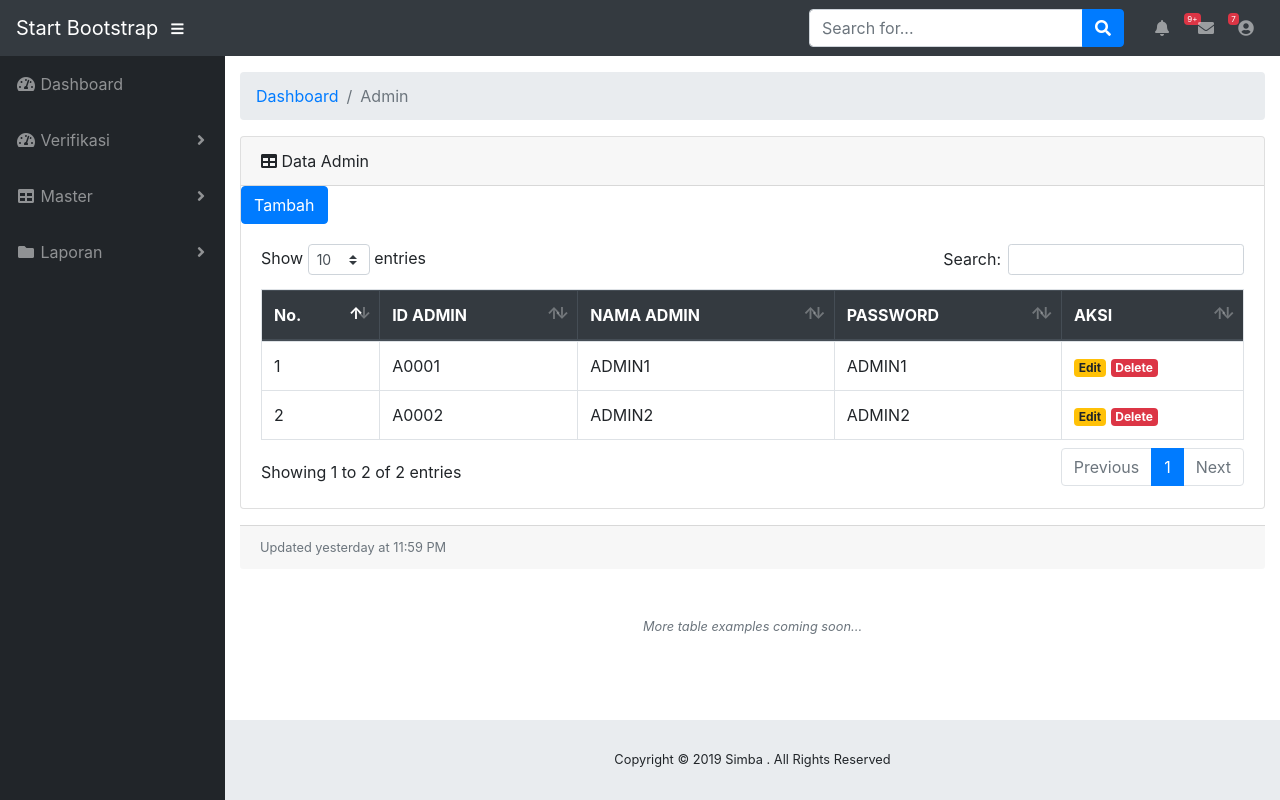
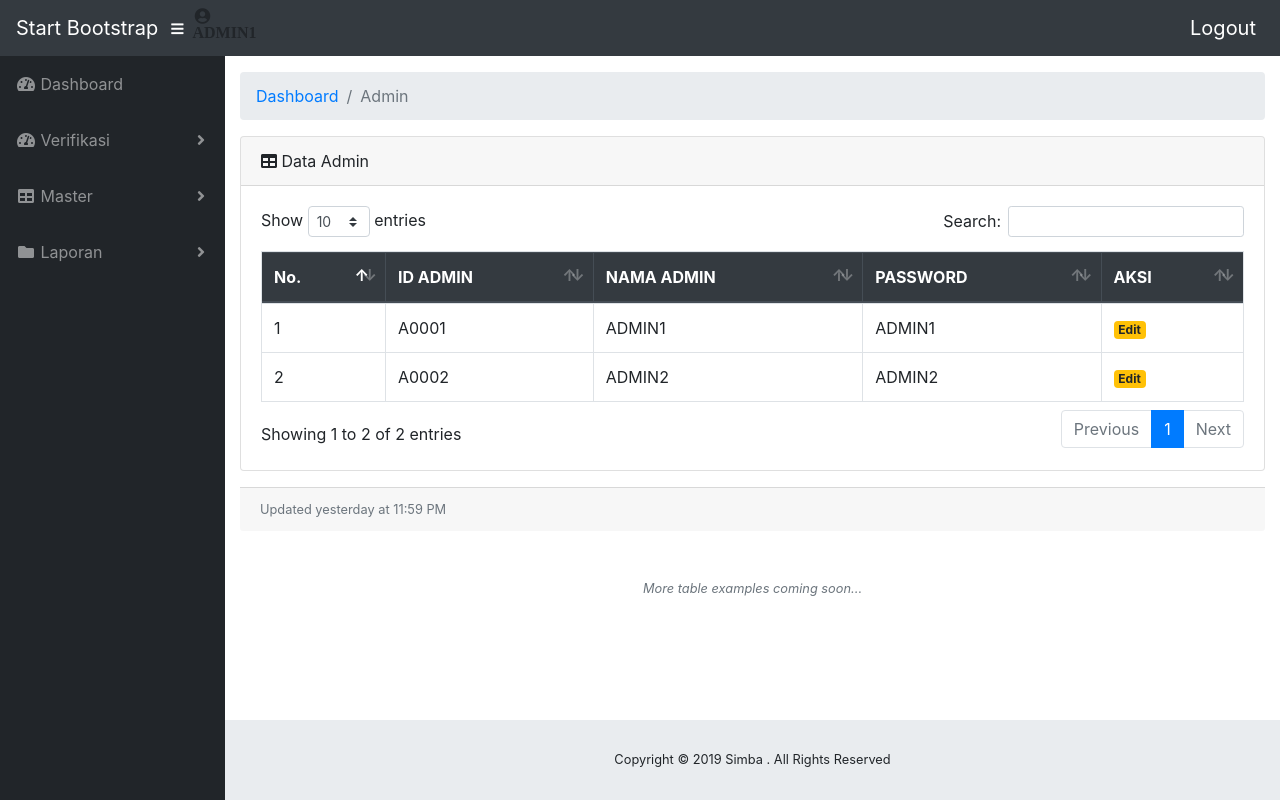
Before and after one commit to arifdestro/ProyekWeb, a PHP site: page /admin.php in a window 1280 px wide. Run offline with PHP 8.4, Linux system fonts and the light colour scheme; a user stored in the database is signed in; data comes from the database, SQL or seed files in the repository.

Commit message:
menghapus dan mengubah admin

```diff
--- a/Admin/admin.php
+++ b/Admin/admin.php
@@ -25,7 +25,6 @@ if(isset($_SESSION['admin_login'])){
                 <div class="card-header">
                 <i class="fas fa-table"></i>
                 Data Admin</div>
-                <div><a class="btn btn-primary" href="tambah_admin.php" role="button">Tambah</a></div>
                 <div class="card-body">
                 <div class="table-responsive">
                     <table class="table table-bordered" id="dataTable" width="100%" cellspacing="0">
@@ -58,7 +57,6 @@ if(isset($_SESSION['admin_login'])){
                                 <td>'.$data['PASSWORD_ADMIN'].'</td>
                                 <td>
                                     <a href="ubah_admin.php?ID_ADMIN='.$data['ID_ADMIN'].'" class="badge badge-warning">Edit</a>
-                                    <a href="hapus_admin.php?ID_ADMIN='.$data['ID_ADMIN'].'" class="badge badge-danger" onclick="return confirm(\'Yakin ingin menghapus data ini?\')">Delete</a>
                                 </td>
                             </tr>
                             ';
--- a/Admin/css/style.css
+++ b/Admin/css/style.css
@@ -139,7 +139,7 @@ button.social-signin {
   left :400px;
   border: none;
   border-radius: 12px;
-  color:rgb(74, 91, 247) ;
+  color:wheat ;
   font-family: 'Roboto', sans-serif;
   font-weight: 500;
   font-size: 18px;
@@ -159,6 +159,6 @@ button.social-signin:active {
 }
 
 button.social-signin.facebook {
-  background: #0f3b43;
+  background: black;
   text-decoration: none;
 }
--- a/Admin/includes/header.php
+++ b/Admin/includes/header.php
@@ -42,55 +42,21 @@ $ID_ADMIN = $data_admin['ID_ADMIN'];
         <i class="fas fa-bars"></i>
         </button>
 
-        <!-- Navbar Search -->
-        <form class="d-none d-md-inline-block form-inline ml-auto mr-0 mr-md-3 my-2 my-md-0">
-        <div class="input-group">
-            <input type="text" class="form-control" placeholder="Search for..." aria-label="Search" aria-describedby="basic-addon2">
-            <div class="input-group-append">
-            <button class="btn btn-primary" type="button">
-                <i class="fas fa-search"></i>
-            </button>
+         <!-- Navbar Admin -->
+         <div class="input-group">
+
+            <i class="fas fa-user-circle fa-fw"><label><?= $NAMA_ADMIN?></label></i>
+
             </div>
-        </div>
-        </form>
+
 
         <!-- Navbar -->
         <ul class="navbar-nav ml-auto ml-md-0">
-        <li class="nav-item dropdown no-arrow mx-1">
-            <a class="nav-link dropdown-toggle" href="#" id="alertsDropdown" role="button" data-toggle="dropdown" aria-haspopup="true" aria-expanded="false">
-            <i class="fas fa-bell fa-fw"></i>
-            <span class="badge badge-danger">9+</span>
-            </a>
-            <div class="dropdown-menu dropdown-menu-right" aria-labelledby="alertsDropdown">
-            <a class="dropdown-item" href="#">Action</a>
-            <a class="dropdown-item" href="#">Another action</a>
-            <div class="dropdown-divider"></div>
-            <a class="dropdown-item" href="#">Something else here</a>
-            </div>
-        </li>
-        <li class="nav-item dropdown no-arrow mx-1">
-            <a class="nav-link dropdown-toggle" href="#" id="messagesDropdown" role="button" data-toggle="dropdown" aria-haspopup="true" aria-expanded="false">
-            <i class="fas fa-envelope fa-fw"></i>
-            <span class="badge badge-danger">7</span>
-            </a>
-            <div class="dropdown-menu dropdown-menu-right" aria-labelledby="messagesDropdown">
-            <a class="dropdown-item" href="#">Action</a>
-            <a class="dropdown-item" href="#">Another action</a>
-            <div class="dropdown-divider"></div>
-            <a class="dropdown-item" href="#">Something else here</a>
-            </div>
-        </li>
-        <li class="nav-item dropdown no-arrow">
-            <a class="nav-link dropdown-toggle" href="#" id="userDropdown" role="button" data-toggle="dropdown" aria-haspopup="true" aria-expanded="false">
-            <i class="fas fa-user-circle fa-fw"></i>
-            </a>
-            <div class="dropdown-menu dropdown-menu-right" aria-labelledby="userDropdown">
-            <a class="dropdown-item" href="#">Settings</a>
-            <a class="dropdown-item" href="#">Activity Log</a>
-            <div class="dropdown-divider"></div>
-            <a class="dropdown-item" href="logout_admin.php" data-toggle="modal" data-target="#logoutModal">Logout</a>
-            </div>
-        </li>
+
+
+            <a class="navbar-brand mr-2" href="logout_admin.php" data-toggle="modal" data-target="#logoutModal">Logout</a>
+
+
         </ul>
 
     </nav>
--- a/Admin/sekolah.php
+++ b/Admin/sekolah.php
@@ -25,7 +25,6 @@ if(isset($_SESSION['admin_login'])){
     <div class="card-header">
     <i class="fas fa-table"></i>
     Data Sekolah</div>
-    <div><a class="btn btn-primary" href="tambah_sekolah.php" role="button">Tambah</a></div>
     <div class="card-body">
     <div class="table-responsive">
         <table class="table table-bordered" id="dataTable" width="100%" cellspacing="0">
--- a/Admin/siswa.php
+++ b/Admin/siswa.php
@@ -26,7 +26,6 @@ if(isset($_SESSION['admin_login'])){
         <div class="card-header">
         <i class="fas fa-table"></i>
         Data Siswa</div>
-        <div><a class="btn btn-primary" href="tambah_siswa.php" role="button">Tambah</a></div>
         <div class="card-body">
         <div class="table-responsive">
             <table class="table table-bordered" id="dataTable" width="100%" cellspacing="0">
--- a/Admin/user.php
+++ b/Admin/user.php
@@ -25,7 +25,6 @@ if(isset($_SESSION['admin_login'])){
         <div class="card-header">
         <i class="fas fa-table"></i>
         Data User</div>
-        <div><a class="btn btn-primary" href="tambah_user.php" role="button">Tambah</a></div>
         <div class="card-body">
         <div class="table-responsive">
             <table class="table table-bordered" id="dataTable" width="100%" cellspacing="0">
@@ -59,7 +58,6 @@ if(isset($_SESSION['admin_login'])){
                         <td>'.$data['PASSWORD_USER'].'</td>
                         <td>
                             <a href="ubah_user.php?ID_USER='.$data['ID_USER'].'" class="badge badge-warning">Edit</a>
-                            <a href="hapus_user.php?ID_USER='.$data['ID_USER'].'" class="badge badge-danger" onclick="return confirm(\'Yakin ingin menghapus data ini?\')">Delete</a>
                         </td>
                     </tr>
                     ';
```
Also changed, not shown: Admin/login_admin.php (+1 -13 lines).
